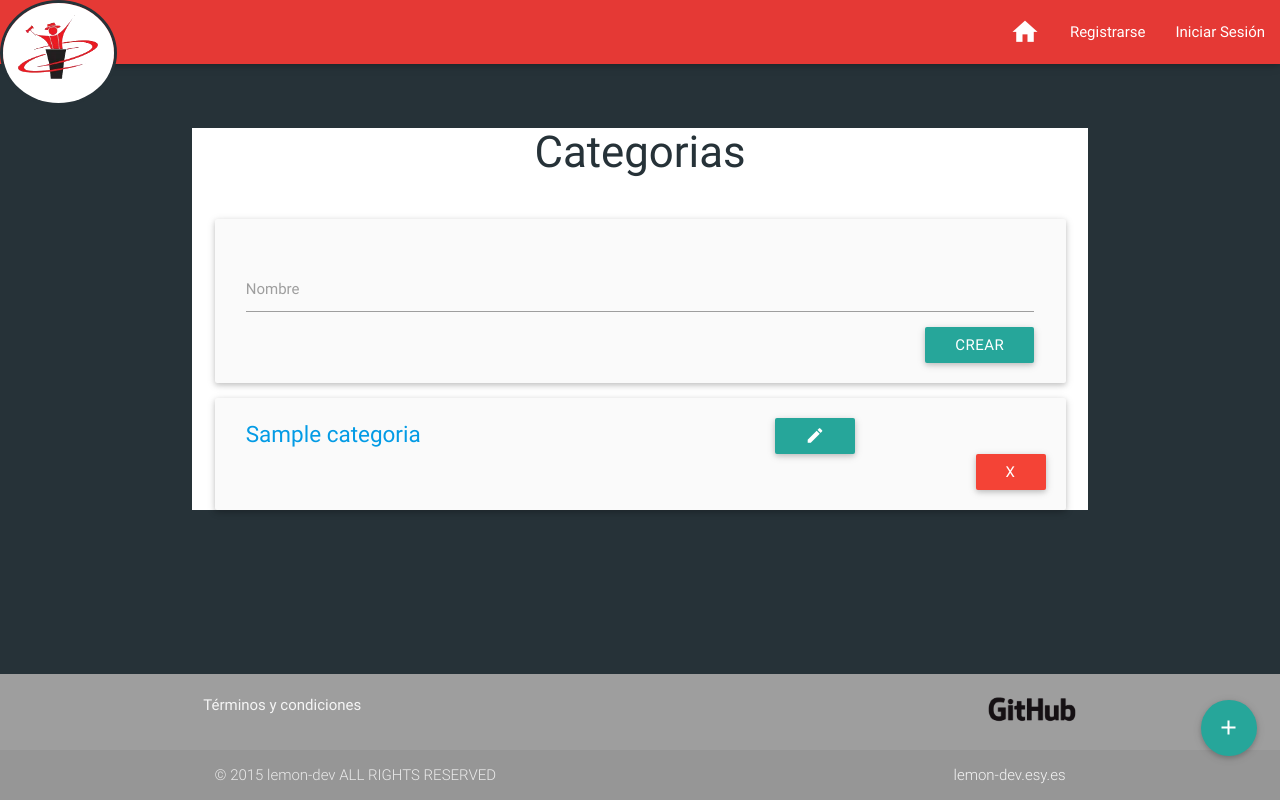
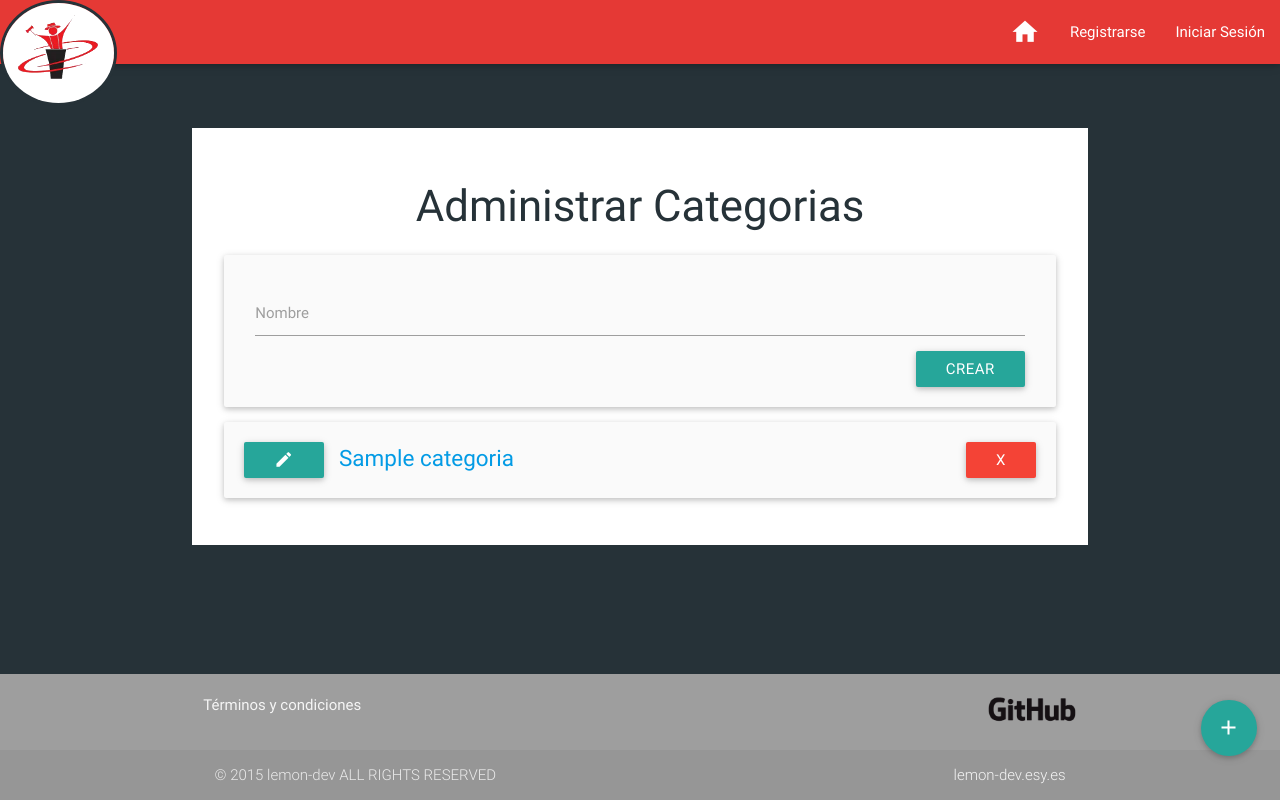
Before and after one commit to lemon-dev/bestnid, a PHP site: page /categorias.php in a window 1280 px wide. Run offline with PHP 8.4, Linux system fonts and the light colour scheme; tables that the repository leaves empty or names only in its code hold one stand-in row (values such as "Sample post").

Commit message:
Resueltos problemas de estilo y layout en categorias.php, agregado comportamiento dinamico con jQuery y AJAX

```diff
--- a/proyecto/categorias.php
+++ b/proyecto/categorias.php
@@ -4,16 +4,14 @@ ini_set('display_errors', 'On');
 
 $pageTitle = "Bestnid | Categorias";
 include('include/header.php');
-include('db/functions.php');
 
 ?>
 
 <div class="container categorias">
 
-	<h3 class="categoria-header">Categorias</h3>
+	<h3 class="categoria-header">Administrar Categorias</h3>
 
 	<div class="card-panel grey lighten-5 z-depth-1 categoria">
-		<h5></h4>
 		<div class="row">
 			<form method="post" action="function/categoriaCrear.php" class="input-field col s12" >
 				<label for="name">Nombre</label>
--- a/proyecto/css/style.css
+++ b/proyecto/css/style.css
@@ -493,12 +493,13 @@ CATEGORIAS
 ***********************************/
 
 .categoria-header {
+	margin-bottom: 25px;
 	text-align: center;
-	margin: 5%;
 	color: #263238;
 }
 
 .categorias {
+	padding: 2.5%;
 	margin-top: 5%;
 	margin-bottom: 5%;
 	background-color: white;
@@ -511,6 +512,12 @@ CATEGORIAS
 .categoria-nombre {
 	font-size: 1.5em;
 }
+
+.crear-categoria {
+	margin-top: 45px;
+}
+
+
 
 .categorias-disponibles {
 	margin: 0;
@@ -525,6 +532,10 @@ CATEGORIAS
 
 #eliminar-categoria-submit {
 	display: inline-block;
+}
+
+.categoria-nombre {
+	margin-left: 15px;
 }
 
 /**********************************
--- a/proyecto/db/functions.php
+++ b/proyecto/db/functions.php
@@ -174,7 +174,7 @@ CATEGORIAS
 ********************************/
 
 function categorias(){
-	include('db/connect.php');
+	require_once($_SERVER['DOCUMENT_ROOT'] .'/db/connect.php');
 	$query = "SELECT * FROM categoria ORDER BY nombre";
 
 	if(!$result = $db->query($query)){
--- a/proyecto/function/categoriaModificar.php
+++ b/proyecto/function/categoriaModificar.php
@@ -9,8 +9,6 @@ if(isset($_POST['nombre'], $_POST['id_categoria'])){
 	$id_categoria = $_POST['id_categoria'];
 
 	modificarCategoria($id_categoria, $nombre);
-	header('Location: /categorias.php');
-
 }
 
 ?>
--- a/proyecto/include/ver_categorias.php
+++ b/proyecto/include/ver_categorias.php
@@ -1,12 +1,18 @@
 <?php
+
+error_reporting(-1);
+ini_set('display_errors', 'On');
+
+require_once($_SERVER['DOCUMENT_ROOT'] . '/db/functions.php');
+
 $categorias =  categorias();
 
 while($categoria = $categorias->fetch_object()):  ?>
 
 	<div class="card-panel grey lighten-5 z-depth-1">
 		<div class="row">
-			<a class="col s8 m8 l8 left categoria-nombre col s6 m6 l6" href="#!"><?php echo $categoria->nombre ?></a>
-			<a id="editarCategoria" class="btn" href="#!"><i class="mdi-editor-mode-edit"></i></a>
+			<a class="btn left editarCategoria" href="#!"><i class="mdi-editor-mode-edit"></i></a>
+			<a class="left categoria-nombre" href="#!"><?php echo $categoria->nombre ?></a>
 
 			<form method="post" action="function/categoriaEliminar.php">
 				<input type="hidden" name="id_categoria" value="<?php echo $categoria->id_categoria ?>">
--- a/proyecto/js/main.js
+++ b/proyecto/js/main.js
@@ -15,6 +15,15 @@ document.addEventListener("DOMContentLoaded", function() {
             e.target.setCustomValidity("");
         };
     }
+});
+
+$(document).on("click", '.editarCategoria', function() {
+	$('#eliminar-categoria-submit').toggle();
+	$(this).siblings('.modificar-categoria').toggle();
+	var $this = $(this).parent().parent().parent().find('.editarCategoria');
+	$.each($this.not($(this)), function(index, value) {
+		$(value).siblings('.modificar-categoria').hide();
+	});
 });
 
 
@@ -580,9 +589,12 @@ $(document).ready(function() {
 	CATEGORIAS
 	*******************************/
 
-	$('.categoria-nombre').click(function() {
-		$(this).next().toggle();
-		$(this).next().next().toggle();
+	$('.modificar-categoria').submit(function (event) {
+		event.preventDefault();
+		var data = $(this).serialize();
+		$.post("function/categoriaModificar.php", data, function(data) {
+			$("#categorias").load("include/ver_categorias.php");
+		});
 	});
 
 	/*******************************
```
